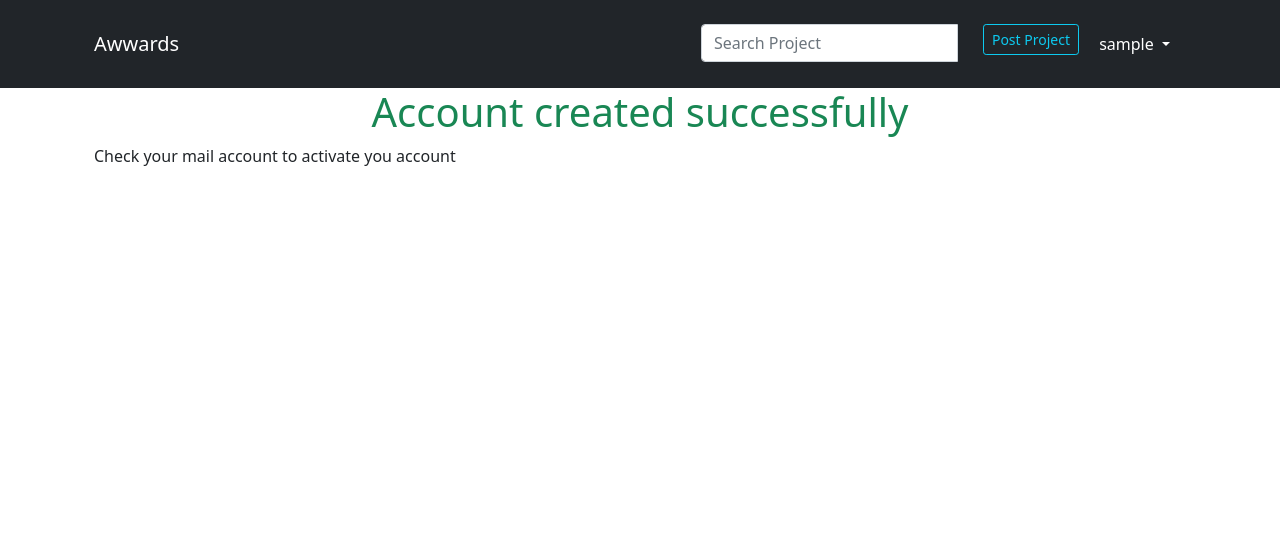
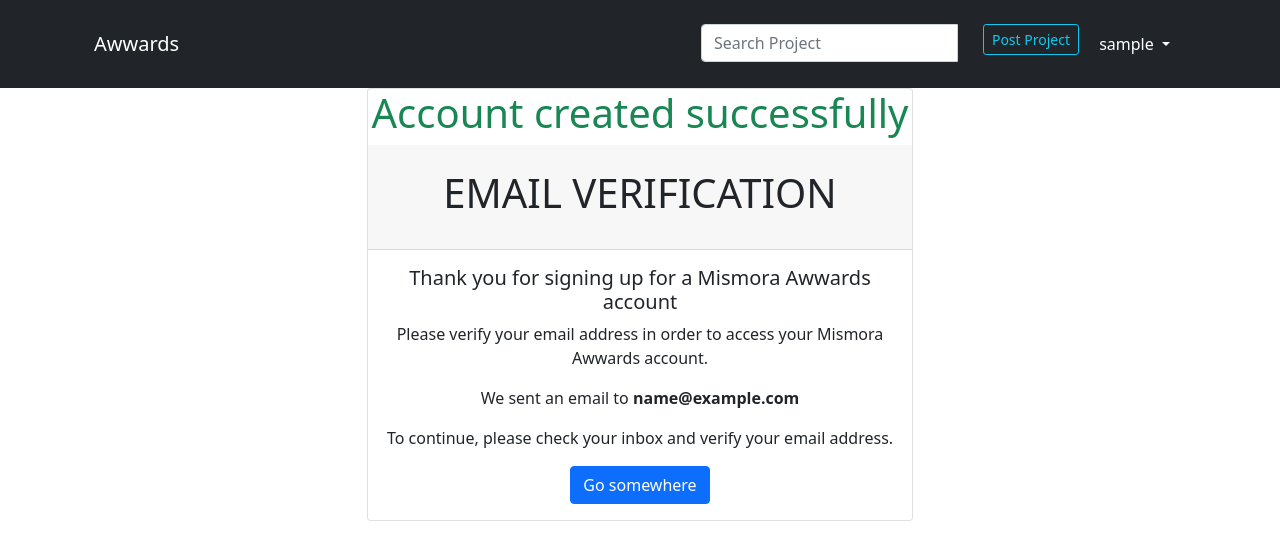
Before and after one commit to MishaelRatemo/projectshub, a Django app: template awwards/templates/django_registration/registration_complete.html in a window 1280 px wide. Shown: the top 560 px of the page. Run offline with Django 4.2, Linux system fonts and the light colour scheme; the template is opened without the code that fills it, so the values that code supplies are empty; the visitor is signed in with stand-in values (Sample User, id 1); parts of the project's set-up code (start-up, migrations or seed data) failed here and were passed over; some libraries are stand-ins or nearby versions.

Commit message:
update for registration complete

```diff
--- a/awwards/templates/django_registration/registration_complete.html
+++ b/awwards/templates/django_registration/registration_complete.html
@@ -3,12 +3,22 @@
 
 {% block content %}
     <div class="container">
-        <h1 class=" text-center text-success">
-            Account created successfully
-        </h1>
-        <p>
-            Check your mail  account to activate you account
-        </p>
+        <div class="card text-center col-6 m-auto">
+            <h1 class=" text-center text-success">
+                Account created successfully
+            </h1>
+            <div class="card-header">
+               <h1 class="text-center p-3"> EMAIL VERIFICATION</h1>
+            </div>
+            <div class="card-body">
+              <h5 class="card-title">Thank you for signing up for a Mismora Awwards account</h5>
+              <p class="card-text mb-3">Please verify your email address in order to access your Mismora Awwards account.</p>
+              <p class="card-text">We sent an email to <strong>{{user.email}}</strong></p>
+              <p class="card-text">To continue, please check your inbox and verify your email address.</strong></p>
+
+              <a href="#" class="btn btn-primary">Go somewhere</a>
+            </div>
+          </div>
     </div>
 
 {% endblock content %}
```
